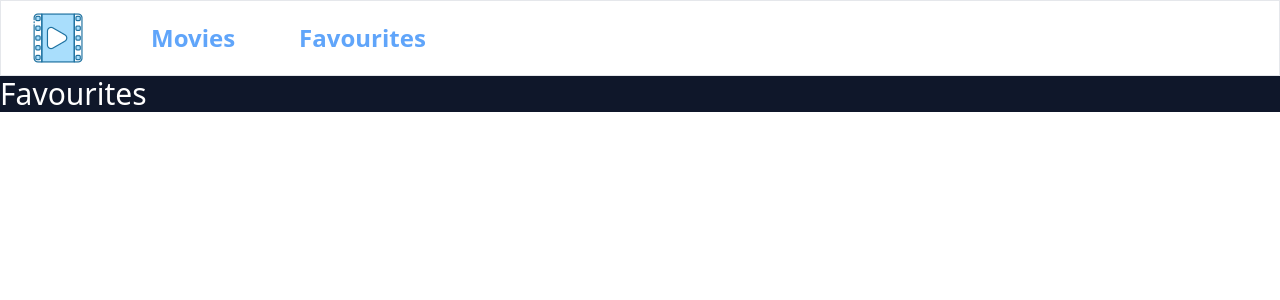
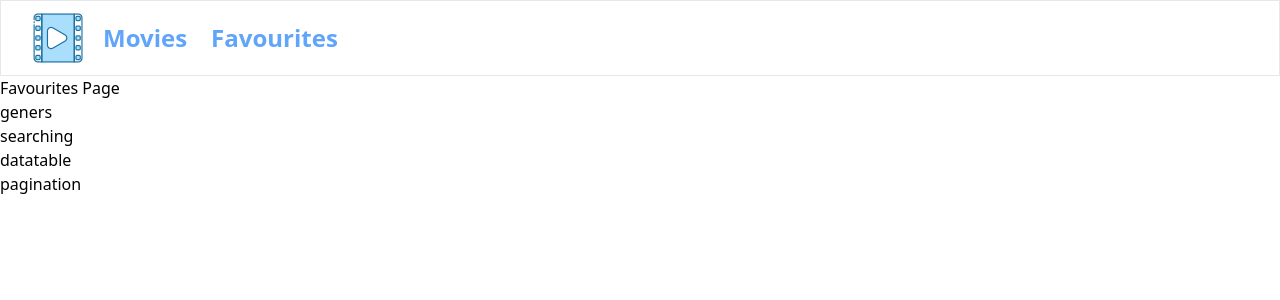
Before and after one commit to avinash-palakurthi/movie2, a React (Vite) app: page /fav in a window 1280 px wide. Shown: the top 300 px of the page. Built offline with nearby package versions, Linux system fonts and the light colour scheme.

Commit message:
emoji, fav & movies linking  part done

```diff
--- a/src/components/Banner.jsx
+++ b/src/components/Banner.jsx
@@ -32,7 +32,7 @@ const Banner = () => {
         </div>
       ) : (
         <div
-          className={`h-[40vh] md:h-[70vh] bg-center bg-cover flex items-end`}
+          className={`h-[50vh] sm:h-[90vh] lg:h-[100vh] bg-center bg-cover flex items-end`}
           style={{
             backgroundImage: `url(
 https://image.tmdb.org/t/p/original/t/p/original/${bannerMovie.backdrop_path})`,
--- a/src/components/Favourites.jsx
+++ b/src/components/Favourites.jsx
@@ -1,5 +1,14 @@
 const Favourites = () => {
-  return <div className="text-3xl text-white bg-slate-900">Favourites</div>;
+  return (
+    <div>
+      <h1>Favourites Page</h1>
+
+      <h2>geners</h2>
+      <h2>searching</h2>
+      <h2>datatable</h2>
+      <h2>pagination</h2>
+    </div>
+  );
 };
 
 export default Favourites;
--- a/src/components/Movies.jsx
+++ b/src/components/Movies.jsx
@@ -7,7 +7,10 @@ const Movies = () => {
   //todo: hover/sethover this is for emoji
   const [hovered, setHovered] = useState("");
   //todo: favourites(emoji related)
-const[favourites,setFavourites]=useState("")
+  const [favourites, setFavourites] = useState("");
+
+  //!--------------------------------------
+
   //todo: making Api request
   useEffect(
     function () {
@@ -18,25 +21,26 @@ const[favourites,setFavourites]=useState("")
               pageNum
           )
           .then((res) => {
-            console.table(res.data);
             setMovies(res.data.results);
           });
       })();
     },
     [pageNum]
   );
+  //!--------------------------------------
 
   // todo: pagination handler
-  function previousPage() {
+  const previousPage = () => {
     if (pageNum >= 1) {
       setPageNum(pageNum - 1);
     }
-  }
+  };
 
   // todo: pagination handler
-  function nextPage() {
+  const nextPage = () => {
     setPageNum(pageNum + 1);
-  }
+  };
+  //!--------------------------------------
 
   //todo: emoji show
   const showEmoji = (id) => {
@@ -46,6 +50,22 @@ const[favourites,setFavourites]=useState("")
   const hideEmoji = () => {
     setHovered("");
   };
+  //!--------------------------------------
+  //todo: adding || removing emojis to favourites
+  const addEmoji = (id) => {
+    const newFav = [...favourites, id];
+    setFavourites(newFav);
+  };
+
+  const removeEmoji = (id) => {
+    //* whichever element is !== my id will be removed
+    const filteredFav = favourites.filter((ele) => {
+      return ele !== id;
+    });
+    setFavourites(filteredFav);
+  };
+
+  //!--------------------------------------
 
   return (
     <div className="mt-10 ">
@@ -69,8 +89,7 @@ const[favourites,setFavourites]=useState("")
                 key={movie.id}
                 className="w-[160px] h-[30vh] md:h-[40vh] md:w-[180px] m-4 rounded-xl duration-300 hover:scale-110  bg-center bg-cover flex items-end relative"
                 style={{
-                  backgroundImage: `url(
-https://image.tmdb.org/t/p/original/t/p/original/${movie.poster_path})`,
+                  backgroundImage: `url(https://image.tmdb.org/t/p/original/t/p/original/${movie.poster_path})`,
                 }}
               >
                 {/* emoji  */}
@@ -78,7 +97,25 @@ https://image.tmdb.org/t/p/original/t/p/original/${movie.poster_path})`,
                   className="p-1 bg-gray-800 absolute top-2 right-2 rounded-full"
                   style={{ display: hovered === movie.id ? "block" : "none" }}
                 >
-                  <div className="text-2xl ">😍</div>
+                  {favourites.includes(movie.id) === false ? (
+                    <div
+                      className="text-2xl cursor-pointer "
+                      onClick={() => {
+                        addEmoji(movie.id);
+                      }}
+                    >
+                      😍
+                    </div>
+                  ) : (
+                    <div
+                      className="text-2xl cursor-pointer"
+                      onClick={() => {
+                        removeEmoji(movie.id);
+                      }}
+                    >
+                      ❌
+                    </div>
+                  )}
                 </div>
 
                 {/* movie name/title */}
--- a/src/components/Navbar.jsx
+++ b/src/components/Navbar.jsx
@@ -1,19 +1,25 @@
 // import React from 'react'
 import logo from "../assets/download.png";
-
+import { Link } from "react-router-dom";
 const Navbar = () => {
   return (
-    <div className="flex px-8 py-3  border  bg-white bg-opacity-90 ">
+    <div className=" flex px-8 py-3  border  bg-white  ">
       <div>
         <img src={logo} alt="" />
       </div>
-      <div className="px-9 flex items-center justify-center ">
-        <h2 className="px-8 text-blue-400 font-semibold text-2xl cursor-pointer">
+      <div className="px-2 flex items-center justify-center ">
+        <Link
+          to="/"
+          className="px-3 text-blue-400 font-semibold text-2xl cursor-pointer"
+        >
           Movies
-        </h2>
-        <h2 className="px-8 text-blue-400 font-semibold text-2xl cursor-pointer">
+        </Link>
+        <Link
+          to="/fav"
+          className="px-3 text-blue-400 font-semibold text-2xl cursor-pointer"
+        >
           Favourites
-        </h2>
+        </Link>
       </div>
     </div>
   );
```
